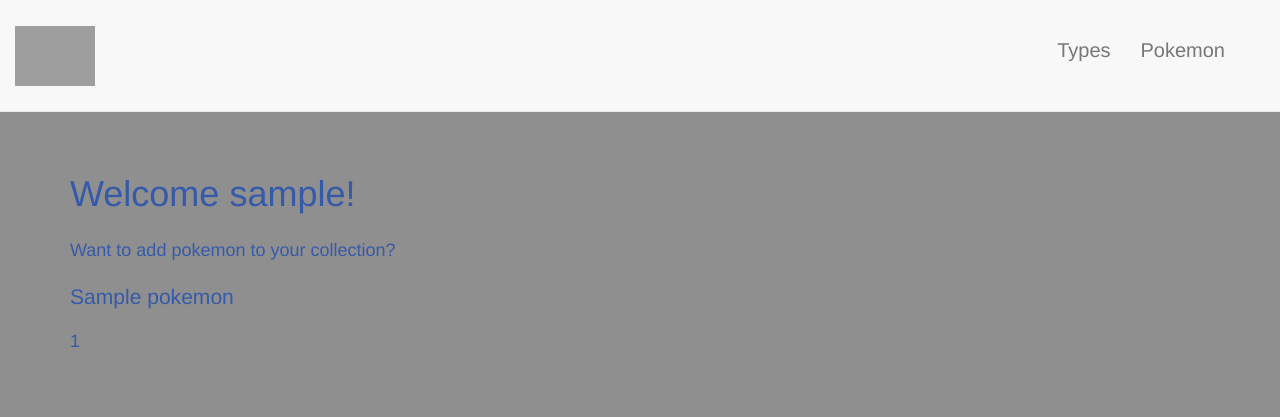
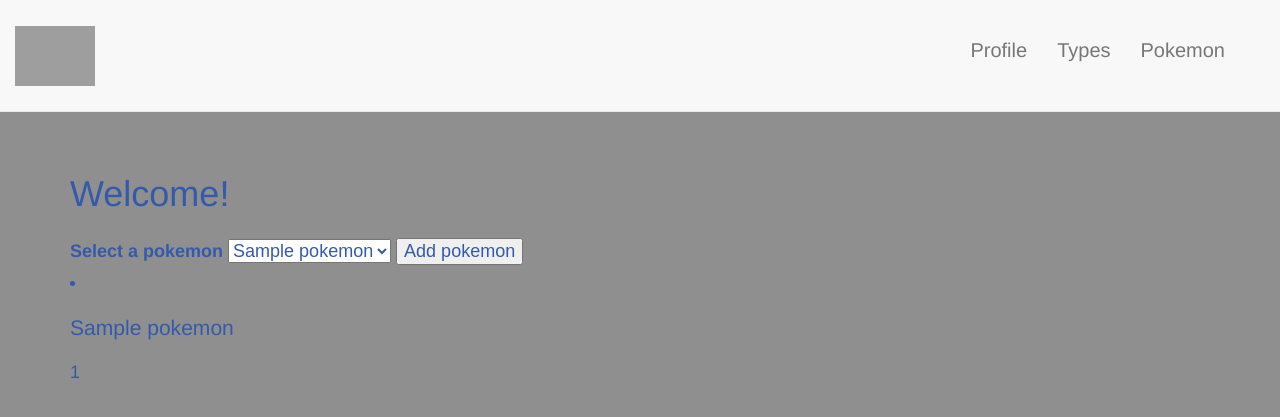
Before and after one commit to ben-ronda/pokedex, a PHP site: template views/profile.html.twig in a window 1280 px wide. Shown: the top 417 px of the page. Run offline with PHP 8.4, Linux system fonts and the light colour scheme; the template is opened without the code that fills it: most values are stand-ins (such as "Sample title", 1, 10 or a date in 2020); some libraries are stand-ins or nearby versions; grey boxes are pictures that could not be loaded.

Commit message:
add add pokemon functionality

```diff
--- /dev/null
+++ b/views/includes/navbar.html.twig
@@ -0,0 +1,16 @@
+<nav class="navbar navbar-default navbar-fixed-top" toll="navigation">
+  <div class="container-fluid">
+    <div class="navbar-header">
+      <a class="navbar-brand" href="/">
+        <img alt="Brand" src="/images/pokemonTitle.png" class="pokelogo">
+      </a>
+    </div>
+    <div>
+      <ul class = "nav navbar-nav navbar-right extra-link">
+        <li><a href="/user">Profile</a></li>
+        <li><a href="/types">Types</a></li>
+        <li><a href="/pokemon_all">Pokemon</a></li>
+      </ul>
+    </div>
+  </div>
+</nav>
--- a/views/profile.html.twig
+++ b/views/profile.html.twig
@@ -6,34 +6,30 @@
   </head>
   <body>
     <!--Navbar-->
-    <nav class="navbar navbar-default navbar-fixed-top" toll="navigation">
-      <div class="container-fluid">
-        <div class="navbar-header">
-          <a class="navbar-brand" href="/">
-            <img alt="Brand" src="/images/pokemonTitle.png" class="pokelogo">
-          </a>
-        </div>
-        <div>
-          <ul class = "nav navbar-nav navbar-right extra-link">
-            <li><a href="/types">Types</a></li>
-            <li><a href="/pokemon_all">Pokemon</a></li>
-        </div>
-      </div>
-    </nav>
+    {% include '/includes/navbar.html.twig' %}
     <!-- End Navbar -->
     <div class="container">
-    <h1>Welcome {{ username }}!</h1>
+    <h1>Welcome!</h1>
+    <form action='/add_pokemon' method='post'>
+      <input id="user_id" name="user_id" type="hidden" value="{{ user.getId }}">
+      <label for="pokemon_id">Select a pokemon</label>
+      <select id='pokemon_id' name='pokemon_id' type='text'>
+        {% for pokemon in all_pokemons %}
+        <option value="{{ pokemon.getId }}"> {{ pokemon.getName }} </option>
+        {% endfor %}
+      </select>
+      <button type='submit'>Add pokemon</button>
+    </form>
     {% if pokemons is not empty %}
-      <p>
-        Want to add pokemon to your collection?
-      </p>
+
           {% for pokemon in pokemons %}
-              <h3>{{ pokemon.getName }}</h3>
-              <h4>{{ pokemon.getDexNumber }}</h4>
+              <li><h3>{{ pokemon.getName }} <h4>{{ pokemon.getDexNumber }}</h4></h3>
+              </li>
           {% endfor %}
         {% else %}
-            <h3>You haven't caught any pokemon yet! Click <a href="/pokemon_all">here</a> to start!</h3>
+            <h3>You haven't caught any pokemon yet!</h3>
         {% endif %}
+
     </div>
 
 
```
Also changed, not shown: app/app.php (+19 -8 lines), views/home.html.twig (+1 -15 lines), views/onepokemon.html.twig (+3 -17 lines), views/pokemon.html.twig (+2 -15 lines).
